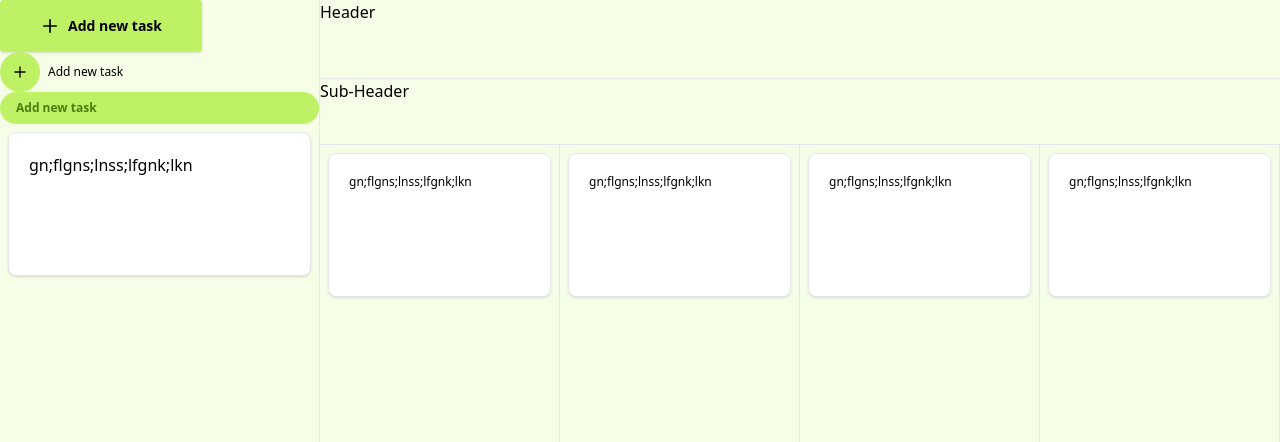
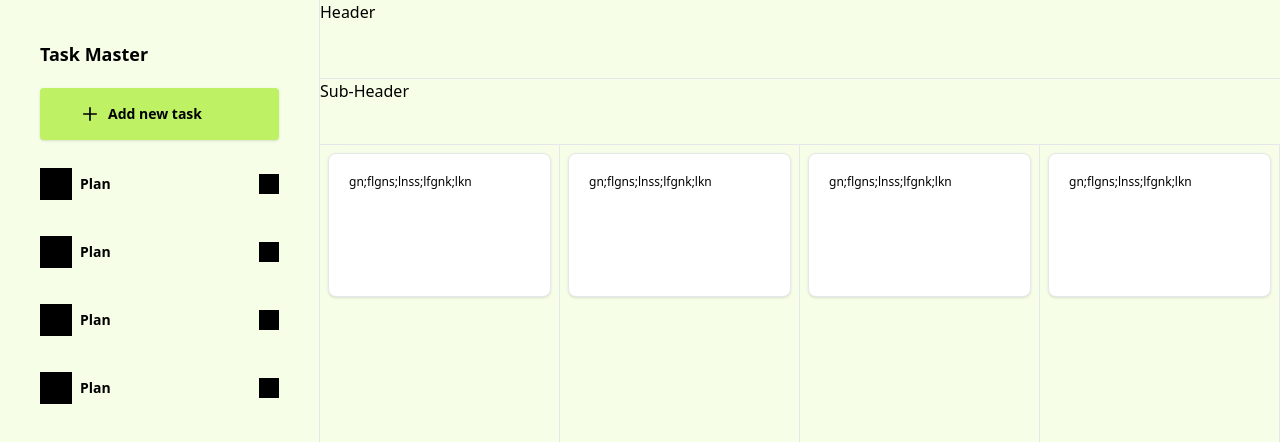
Before and after one commit to koomabenjamin/taskmanager, a Vue app: page / in a window 1280 px wide. Shown: the top 442 px of the page. Built offline with nearby package versions, Linux system fonts and the light colour scheme.

Commit message:
Add side menu items

```diff
--- a/src/views/MainView.vue
+++ b/src/views/MainView.vue
@@ -1,10 +1,40 @@
 <template>
    <div class="h-screen w-screen bg-lime-50 flex">
-    <div class="w-1/4 border-r h-full">
-      <Button label="Add new task" icon="PlusIcon" />
+    <div class="w-1/4 border-r h-full p-10 flex flex-col space-y-5">
+      <!--
       <Fab label="Add new task" icon="PlusIcon" />
       <Tag label="Add new task" icon="PlusIcon" />
-      <Card/>
+      <Card/> -->
+      <div class="font-bold text-lg">Task Master</div>
+      <Button label="Add new task" icon="PlusIcon"/>
+      <div class="w-full h-12 rounded hover:bg-yellow-100 flex items-center justify-between">
+        <div class="flex items-center space-x-2 text-sm">
+          <div class="h-8 w-8 bg-black"></div>
+          <span class="font-semibold">Plan</span>
+        </div>
+        <div class="h-5 w-5 bg-black"></div>
+      </div>
+      <div class="w-full h-12 rounded hover:bg-yellow-100 flex items-center justify-between">
+        <div class="flex items-center space-x-2 text-sm">
+          <div class="h-8 w-8 bg-black"></div>
+          <span class="font-semibold">Plan</span>
+        </div>
+        <div class="h-5 w-5 bg-black"></div>
+      </div>
+      <div class="w-full h-12 rounded hover:bg-yellow-100 flex items-center justify-between">
+        <div class="flex items-center space-x-2 text-sm">
+          <div class="h-8 w-8 bg-black"></div>
+          <span class="font-semibold">Plan</span>
+        </div>
+        <div class="h-5 w-5 bg-black"></div>
+      </div>
+      <div class="w-full h-12 rounded hover:bg-yellow-100 flex items-center justify-between">
+        <div class="flex items-center space-x-2 text-sm">
+          <div class="h-8 w-8 bg-black"></div>
+          <span class="font-semibold">Plan</span>
+        </div>
+        <div class="h-5 w-5 bg-black"></div>
+      </div>
     </div>
     <div class="w-3/4 flex flex-col">
       <div class="w-full h-24 border-b">Header</div>
```
